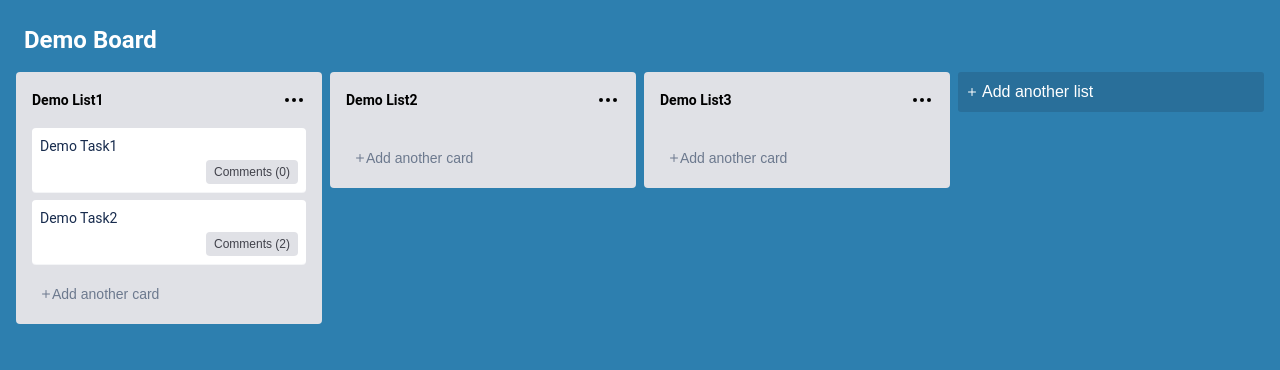
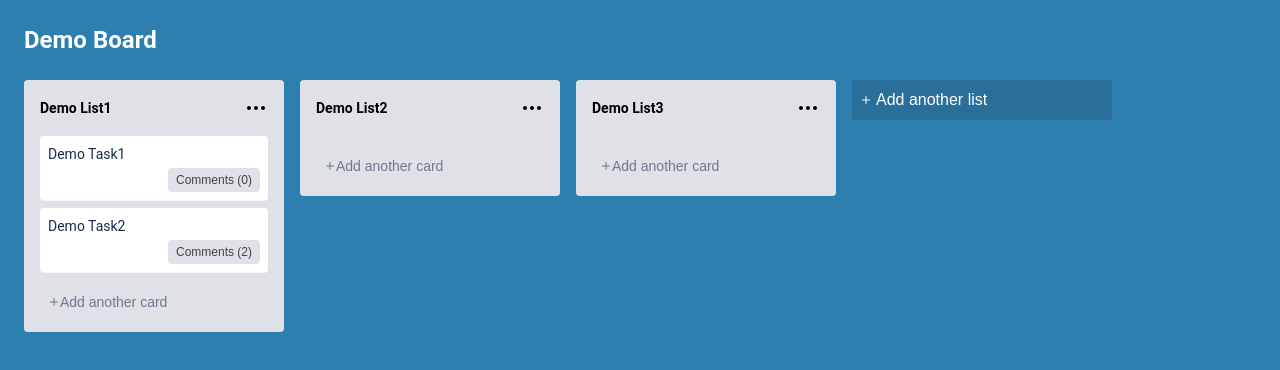
Before and after one commit to MHJ-10/board-task, a Next.js app: page / in a window 1280 px wide. Shown: the top 370 px of the page. Built offline with nearby package versions, Linux system fonts and the light colour scheme.

Commit message:
fix: modal and board issues

```diff
--- a/app/components/features/comment-modal.tsx
+++ b/app/components/features/comment-modal.tsx
@@ -31,6 +31,7 @@ const CommentModal = (props: ModalProps) => {
       }
     >
       <div className="comment-modal__content">
+        <div className="comment-modal__comments-wrappper">
           {comments?.length ? (
             comments.map((comment) => (
               <div className="comment-modal__comment" key={comment.id}>
@@ -41,8 +42,11 @@ const CommentModal = (props: ModalProps) => {
               </div>
             ))
           ) : (
-          <p className="comment-modal__empty">No comments yet</p>
+            <p className="comment-modal__empty">
+              No comments yet. Be the first to comment!
+            </p>
           )}
+        </div>
 
         <textarea
           ref={textareaRef}
--- a/app/components/features/task-card.tsx
+++ b/app/components/features/task-card.tsx
@@ -1,25 +1,41 @@
+import { useState } from "react";
 import { Card } from "../ui";
+import CommentModal from "./comment-modal";
+import { Comment } from "../../types";
 
 interface TaskCardProps {
   title: string;
-  onCommentButtonClick: () => void;
-  commentsTotal?: number;
+  comments: Comment[];
 }
 
 const TaskCard = (props: TaskCardProps) => {
-  const { title, onCommentButtonClick, commentsTotal = 0 } = props;
+  const { title, comments } = props;
+
+  const [isOpen, setIsOpen] = useState(false);
 
   return (
+    <>
       <Card title={title}>
         <div className="taskCardBody">
           <button
             className="taskCardButton cursor-pointer"
-          onClick={onCommentButtonClick}
+            onClick={() => {
+              setIsOpen(true);
+            }}
           >
-          Comments ({commentsTotal})
+            Comments ({comments.length || 0})
           </button>
         </div>
       </Card>
+      <CommentModal
+        title={title}
+        comments={comments}
+        isOpen={isOpen}
+        onClose={() => {
+          setIsOpen(false);
+        }}
+      />
+    </>
   );
 };
 
--- a/app/components/features/task-list.tsx
+++ b/app/components/features/task-list.tsx
@@ -81,17 +81,14 @@ const TaskList = (props: TaskListProps) => {
             <TaskCard
               key={task.id}
               title={task.title}
-              commentsTotal={task.comments.length}
-              onCommentButtonClick={() => {
-                console.log(task);
-              }}
+              comments={task.comments}
             />
           ))}
         </div>
 
         {showAddForm ? (
           <ItemForm
-            label="Enter a  card title..."
+            label="Enter a card title..."
             buttonText="Create Card"
             onClose={() => {
               setShowAddForm(false);
--- a/app/components/pages/board.tsx
+++ b/app/components/pages/board.tsx
@@ -4,7 +4,7 @@ import { PlusIcon } from "lucide-react";
 import { useRef, useState } from "react";
 import { useBoardStore } from "../../store";
 import { Option } from "../../types";
-import { TaskList } from "../features";
+import { ItemForm, TaskList } from "../features";
 import { Input } from "../ui";
 import { useClickOutside } from "../../hooks";
 import { flushSync } from "react-dom";
@@ -16,6 +16,7 @@ const BoardPage = () => {
   const inputRef = useRef<HTMLInputElement>(null);
 
   const [isTitleEditable, setIsTitleEditable] = useState(false);
+  const [showForm, setShowForm] = useState(false);
 
   const listOptions: Option[] = [
     {
@@ -40,7 +41,7 @@ const BoardPage = () => {
   return (
     <div className="board">
       {isTitleEditable ? (
-        <form>
+        <form className="board__title-form">
           <Input
             ref={inputRef}
             defaultValue={board?.title}
@@ -70,10 +71,28 @@ const BoardPage = () => {
             />
           </div>
         ))}
-        <button className="board__add-list">
-          <PlusIcon />
-          Add another list
-        </button>
+        {showForm ? (
+          <ItemForm
+            label="Enter a list title..."
+            buttonText="Add list"
+            onClose={() => {
+              setShowForm(false);
+            }}
+            onSumbit={(val) => {
+              console.log(val);
+            }}
+          />
+        ) : (
+          <button
+            className="board__add-list"
+            onClick={() => {
+              setShowForm(true);
+            }}
+          >
+            <PlusIcon />
+            Add another list
+          </button>
+        )}
       </div>
     </div>
   );
--- a/app/styles/components/_board.scss
+++ b/app/styles/components/_board.scss
@@ -5,8 +5,10 @@
   display: flex;
   flex-direction: column;
   gap: $space-sm;
-  height: 100vh;
-  width: 100%;
+
+  &__title-form {
+    height: 48px;
+  }
 
   &__header {
     padding: $space-sm;
@@ -17,13 +19,21 @@
   }
 
   &__lists {
-    display: grid;
-    grid-template-columns: repeat(auto-fill, minmax(250px, 1fr));
-    gap: $space-sm;
+    display: flex;
+    flex-direction: row;
+    flex-wrap: nowrap;
+    gap: $space-md;
+    padding: $space-sm;
     overflow-x: auto;
+    height: 100%;
+    min-height: 0;
+    & > * {
+      flex: 0 0 260px;
+    }
   }
 
   &__add-list {
+    width: "100%";
     display: flex;
     align-items: center;
     height: 40px;
--- a/app/styles/components/_comment-modal.scss
+++ b/app/styles/components/_comment-modal.scss
@@ -5,7 +5,15 @@
   &__content {
     display: flex;
     flex-direction: column;
+    gap: $space-md;
+  }
+
+  &__comments-wrappper {
+    display: flex;
+    flex-direction: column;
     gap: $space-sm;
+    max-height: 200px;
+    overflow-y: auto;
   }
 
   &__comment {
@@ -26,8 +34,11 @@
   }
 
   &__empty {
-    color: $color-gray-500;
-    @include text-md;
+    background-color: $color-secondary-200;
+    color: $color-gray-400;
+    border-radius: $radius-sm;
+    padding: $space-sm;
+    @include text-sm;
   }
 
   &__textarea {
--- a/app/styles/components/_item-form.scss
+++ b/app/styles/components/_item-form.scss
@@ -2,6 +2,7 @@
 @use "../abstracts/mixins" as *;
 
 .item-form {
+  height: fit-content;
   padding: $space-sm;
   display: flex;
   flex-direction: column;
```
Lines whose indentation alone changed are shown as unchanged.
